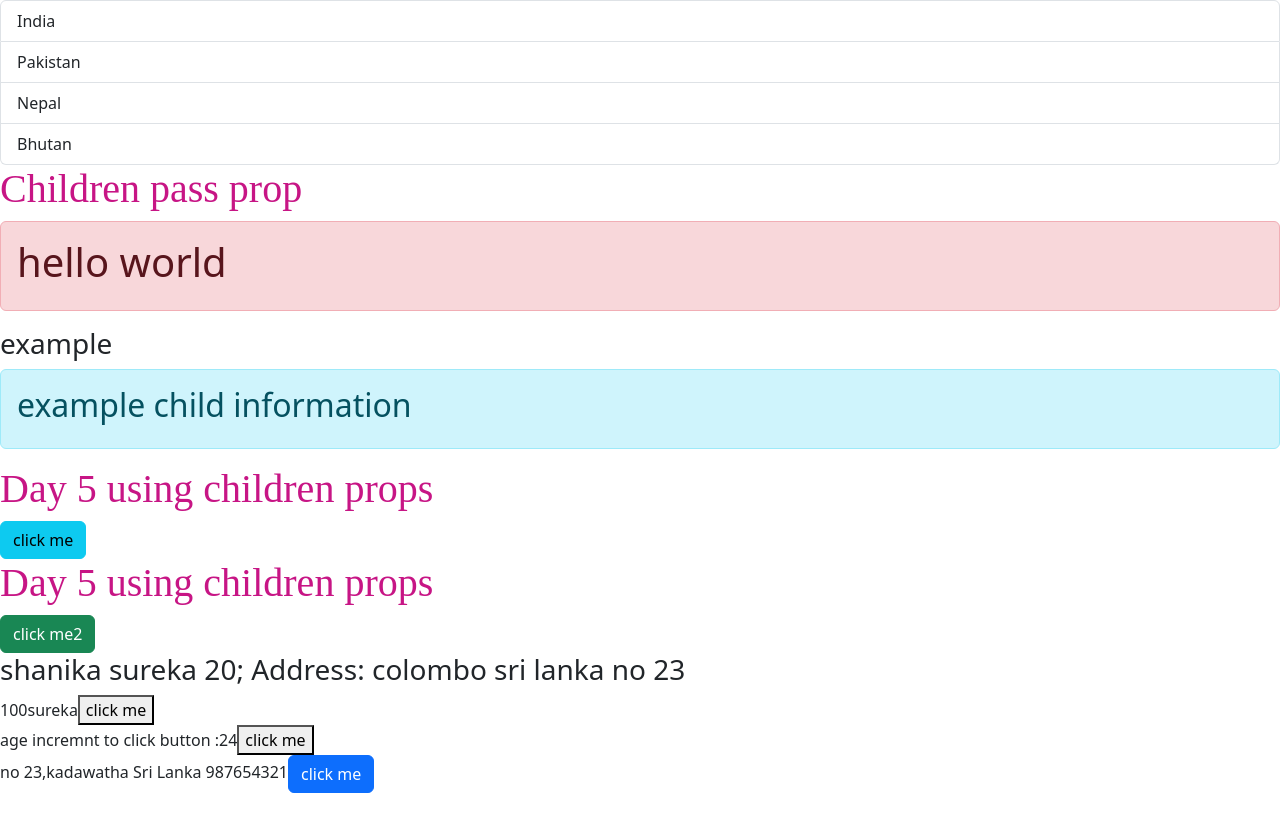
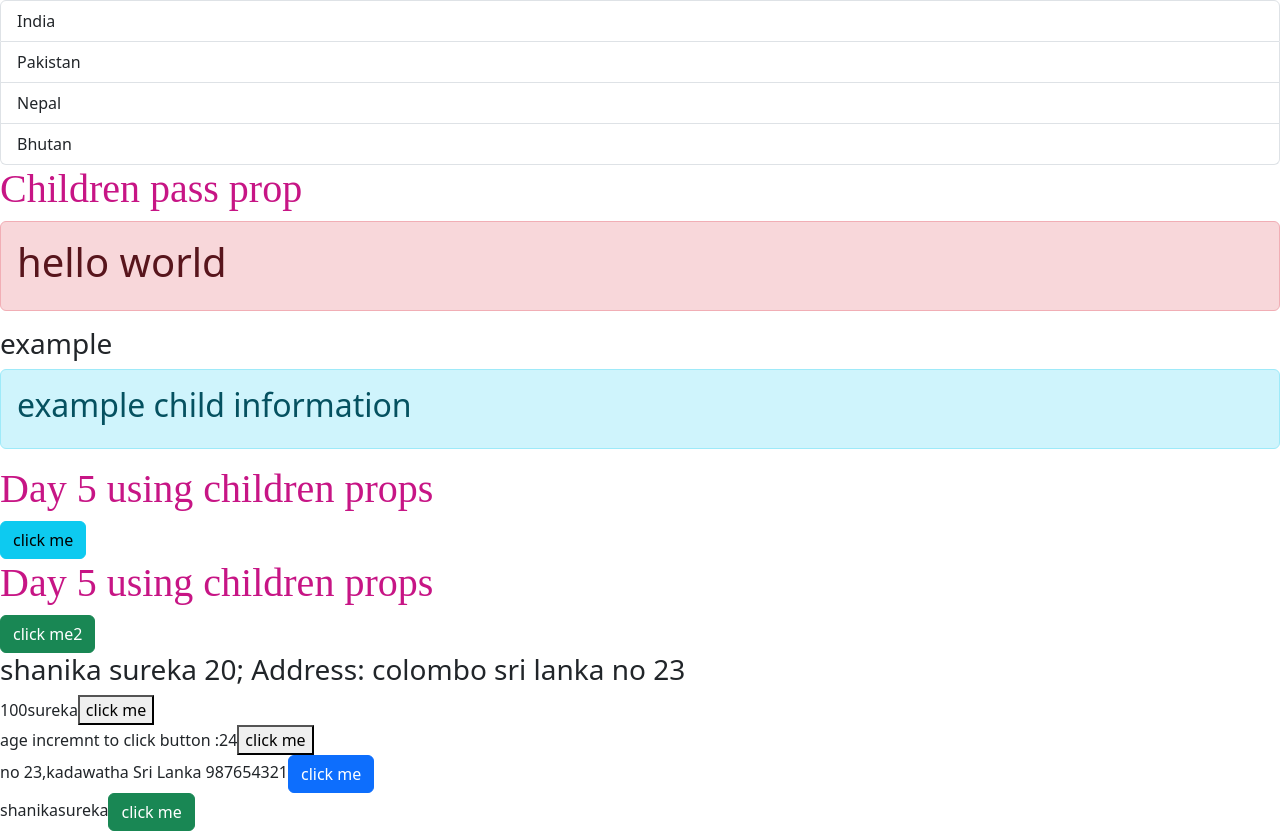
Before and after one commit to shanika97/React-Assignment, a React (Vite) app: page / in a window 1280 px wide. Shown: the part 1090-1921 px from the top of the page. Before the commit the page ends 1883 px from the top, so only its background shows below. Built offline with nearby package versions, Linux system fonts and the light colour scheme.

Commit message:
day 5 add ,delete update functions

```diff
--- a/src/App.tsx
+++ b/src/App.tsx
@@ -144,6 +144,17 @@ const click3 =()=>{
     }
   })
 }
+
+
+const [names,setNames] = useState(["shanika","sureka"]);
+const clickhandle=()=>{
+  //add
+  setNames([...names,"Madhu"]);
+  //delete
+  setNames(names.filter((name)=>name!=="sureka"));
+  // update
+   setNames(names.map((name)=>name==="sureka"?"Madu":name));
+}
   return (
     <>
 
@@ -229,6 +240,13 @@ address_line2 :"Sri Lanka"
 {human.contact_Details.address.address_line1+ "  "+ human.contact_Details.address.address_line2 + " "+ human.contact_Details.mobile.mobile_no2}
 
 <button className='btn btn-primary' onClick={click3}>click me</button>
+<br/>
+
+{/* //add delete update */}
+
+{names}
+<button className='btn btn-success' onClick={clickhandle}>click me</button>
+
  </>
   )
 }
```
